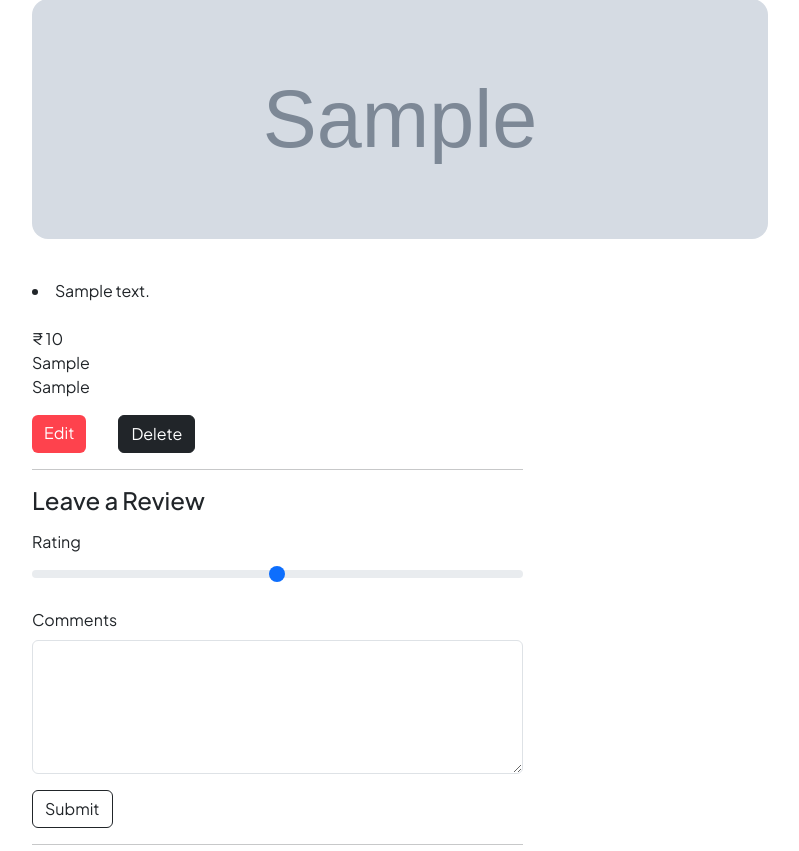
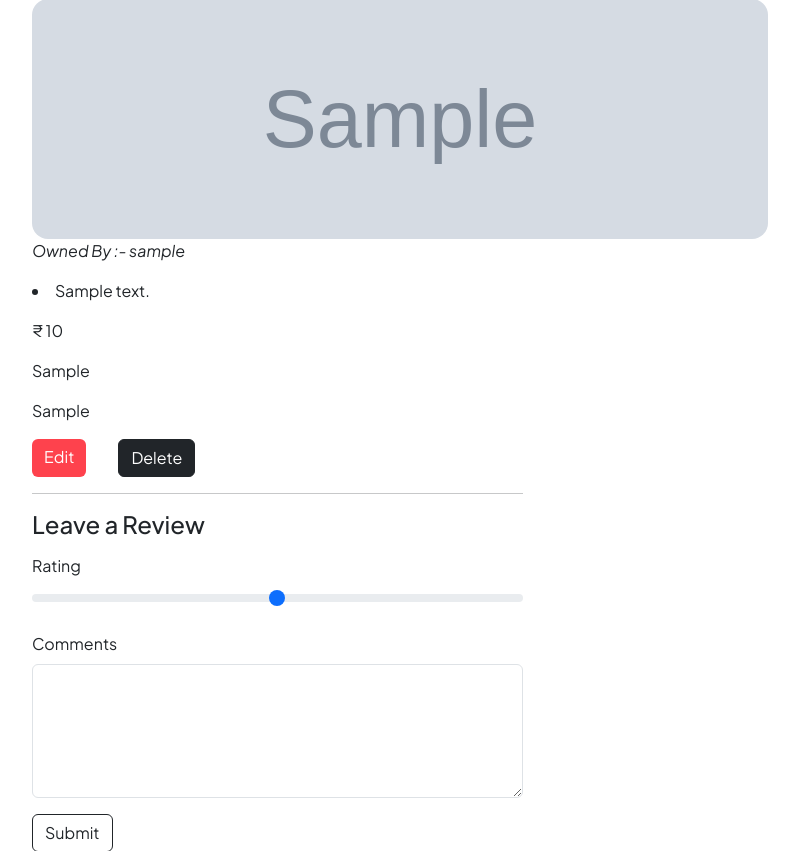
Before and after one commit to Patil-Ashutosh-Anandrao/HODOPHILES, a Node server app: page /listings/600000000000000000000001 in a window 1280 px wide. Shown: the part 139-990 px from the top of the page, without its empty margins (335-1134 px from the left). Run offline with Node 20, Linux system fonts and the light colour scheme; tables that the repository leaves empty hold one stand-in row (values such as "Sample post"); grey boxes marked "Sample" are stand-in pictures; some libraries are stand-ins or nearby versions; some web fonts are replaced.

Commit message:
Feat : Change

```diff
--- a/init/index.js
+++ b/init/index.js
@@ -23,6 +23,11 @@ async function main() {
 // function to clean previous data and then insert new data
 const initDB = async () => {
     await Listing.deleteMany({});
+
+    initData.data = initData.data.map((obj)=>(  // this is a map function which will iterate over the data and will add the default image if the image is empty
+        { ...obj, owner:"660d27750fc9fe289b98e818"}) // this is the id of the user who is the owner of the listing`
+    );
+
     await Listing.insertMany(initData.data);
     console.log("Data Was initialized");
 };
--- a/models/listing.js
+++ b/models/listing.js
@@ -33,7 +33,14 @@ const listingSchema = new Schema({
             type: Schema.Types.ObjectId,
             ref: 'Review'
         }
-    ]
+    ],
+
+
+    // owner will refer user.js from models
+    owner:{
+        type: Schema.Types.ObjectId,
+        ref: 'User',
+    },
 });
 
 
--- a/routes/listing.js
+++ b/routes/listing.js
@@ -70,7 +70,9 @@ router.get('/new',
 router.get('/:id',
         wrapAsync (async (req, res) => {
     let { id } = req.params;  // extract id
-    const listing = await Listing.findById(id).populate("reviews"); // find id and store data in listing
+    const listing = await Listing.findById(id).populate("reviews")  // find id and store data in listing
+    .populate("owner"); // populate owner data also
+
     // console.log(id);
 
     if(!listing){
@@ -97,6 +99,9 @@ router.post('/',
     // and use below method
 
     const newListing = new Listing (req.body.listing); // extract data from the body of the request
+
+    newListing.owner = req.user._id; // add owner to the listing
+
     await newListing.save(); // save the listing to the database
 
     req.flash('success', 'Successfully made a new listing!'); // flash message (success
--- a/views/listings/show.ejs
+++ b/views/listings/show.ejs
@@ -16,17 +16,29 @@
 
                 <div class="card-body">
                     <p class="card-text">
+                        <i>
+                            Owned By :- <%= listing.owner.username  %>
+                        </i>
+                    </p>
 
-                        <br>
-                        <li><%= listing.description  %></li>
-                        <br>
+                    <p class="card-text">
+                        <li>
+                            <%= listing.description  %>
+                        </li>
+                    </p>
+
+                    <p class="card-text">
                         &#8377; <%= listing.price.toLocaleString("en-IN")  %>
                         <!-- &#8377; for Rs. Sign & toLocaleString("en-IN") used for comma in price in indian method -->
-                        <br>
+                    </p>
+
+                    <p class="card-text">
                         <%= listing.location  %>
-                        <br>
+                    </p>
+
+                    <p class="card-text">
                         <%= listing.country  %>
-
+                    </p>
 
 
 
```
